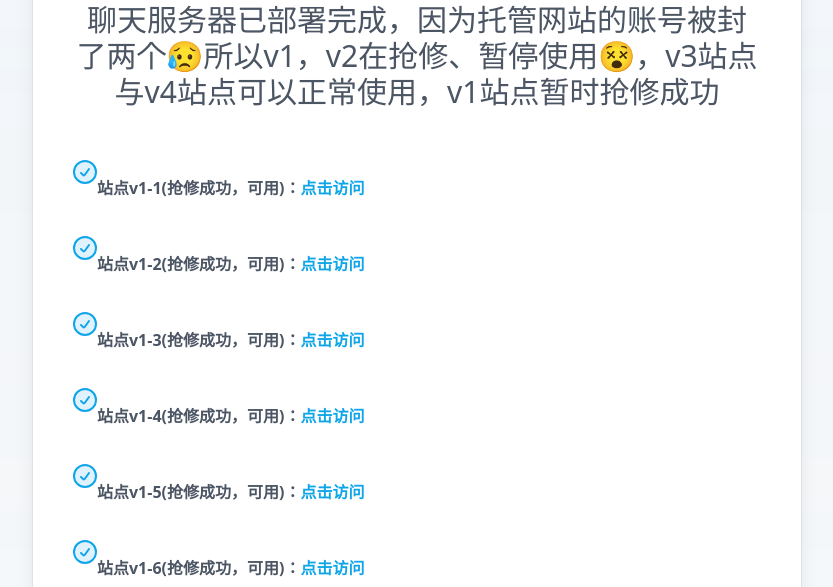
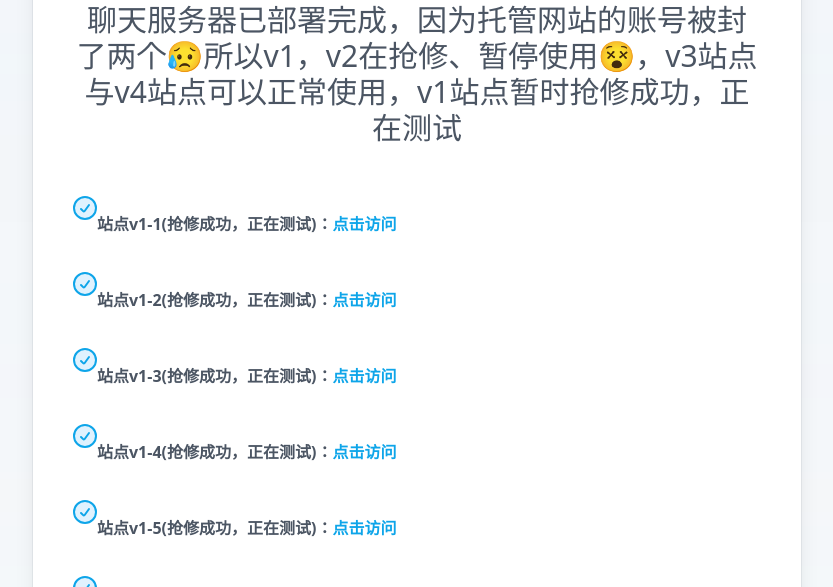
Before and after one commit to zhanghxiao/bingallone, a website: page index.html in a window 1280 px wide. Shown: the part 206-793 px from the top of the page, without its empty margins (223-1056 px from the left). Drawn offline with nearby package versions, Linux system fonts and the light colour scheme.

Commit message:
Update index.html

```diff
--- a/index.html
+++ b/index.html
@@ -48,7 +48,7 @@
 如果页面消失请及时告知我</p> -->
 	<!-- <div class="mt-6 text-center text-3xl text-gray-600">聊天服务器已部署完成，v1站点可用并且在edge浏览器中可以直接使用语音交互，v3站点Gemini模型以及其余模式均可用，v5站点重新接入copilot选择Creative-g4t模型即可使用，其余仍然在抢修</div>
 	      <p>(Ps:别™给我随便举报行么🤨，一没广告二不收费，举报后站点就不能用了好吧，就算误触也看仔细点😑)</p> -->
-          <div class="mt-6 text-center text-3xl text-gray-600">聊天服务器已部署完成，因为托管网站的账号被封了两个😥所以v1，v2在抢修、暂停使用😵，v3站点与v4站点可以正常使用，v1站点暂时抢修成功</p>
+          <div class="mt-6 text-center text-3xl text-gray-600">聊天服务器已部署完成，因为托管网站的账号被封了两个😥所以v1，v2在抢修、暂停使用😵，v3站点与v4站点可以正常使用，v1站点暂时抢修成功，正在测试</p>
         <div class="divide-y divide-gray-300/50">
           <div class="space-y-6 py-8 text-base leading-7 text-gray-600">
             <ul class="space-y-4">
@@ -94,7 +94,7 @@
       <path d="m8 13 2.165 2.165a1 1 0 0 0 1.521-.126L16 9" fill="none" />
     </svg>
 <div class="pt-8 text-base font-semibold leading-7">
-<p class="text-gray-600 overflow-hidden">站点v1-1(抢修成功，可用)：<a href="https://gbing1.xiaochatgpt.xyz/"
+<p class="text-gray-600 overflow-hidden">站点v1-1(抢修成功，正在测试)：<a href="https://gbing1.xiaochatgpt.xyz/"
     target="_blank"
     class="text-sky-500 hover:text-sky-600">点击访问</a></p>
 </div>
@@ -106,7 +106,7 @@
       <path d="m8 13 2.165 2.165a1 1 0 0 0 1.521-.126L16 9" fill="none" />
     </svg>
 <div class="pt-8 text-base font-semibold leading-7">
-<p class="text-gray-600 overflow-hidden">站点v1-2(抢修成功，可用)：<a href="https://gbing2.xiaochatgpt.xyz/"
+<p class="text-gray-600 overflow-hidden">站点v1-2(抢修成功，正在测试)：<a href="https://gbing2.xiaochatgpt.xyz/"
     target="_blank"
     class="text-sky-500 hover:text-sky-600">点击访问</a></p>
 </div>
@@ -118,7 +118,7 @@
       <path d="m8 13 2.165 2.165a1 1 0 0 0 1.521-.126L16 9" fill="none" />
     </svg>
 <div class="pt-8 text-base font-semibold leading-7">
-<p class="text-gray-600 overflow-hidden">站点v1-3(抢修成功，可用)：<a href="https://gbing3.xiaochatgpt.xyz/"
+<p class="text-gray-600 overflow-hidden">站点v1-3(抢修成功，正在测试)：<a href="https://gbing3.xiaochatgpt.xyz/"
     target="_blank"
     class="text-sky-500 hover:text-sky-600">点击访问</a></p>
 </div>
@@ -130,7 +130,7 @@
       <path d="m8 13 2.165 2.165a1 1 0 0 0 1.521-.126L16 9" fill="none" />
     </svg>
 <div class="pt-8 text-base font-semibold leading-7">
-<p class="text-gray-600 overflow-hidden">站点v1-4(抢修成功，可用)：<a href="https://gbing4.xiaochatgpt.xyz/"
+<p class="text-gray-600 overflow-hidden">站点v1-4(抢修成功，正在测试)：<a href="https://gbing4.xiaochatgpt.xyz/"
     target="_blank"
     class="text-sky-500 hover:text-sky-600">点击访问</a></p>
 </div>
@@ -142,7 +142,7 @@
       <path d="m8 13 2.165 2.165a1 1 0 0 0 1.521-.126L16 9" fill="none" />
     </svg>
 <div class="pt-8 text-base font-semibold leading-7">
-<p class="text-gray-600 overflow-hidden">站点v1-5(抢修成功，可用)：<a href="https://gbing5.xiaochatgpt.xyz/"
+<p class="text-gray-600 overflow-hidden">站点v1-5(抢修成功，正在测试)：<a href="https://gbing5.xiaochatgpt.xyz/"
     target="_blank"
     class="text-sky-500 hover:text-sky-600">点击访问</a></p>
 </div>
@@ -154,7 +154,7 @@
       <path d="m8 13 2.165 2.165a1 1 0 0 0 1.521-.126L16 9" fill="none" />
     </svg>
 <div class="pt-8 text-base font-semibold leading-7">
-<p class="text-gray-600 overflow-hidden">站点v1-6(抢修成功，可用)：<a href="https://gbing6.xiaochatgpt.xyz/"
+<p class="text-gray-600 overflow-hidden">站点v1-6(抢修成功，正在测试)：<a href="https://gbing6.xiaochatgpt.xyz/"
     target="_blank"
     class="text-sky-500 hover:text-sky-600">点击访问</a></p>
 </div>
```
